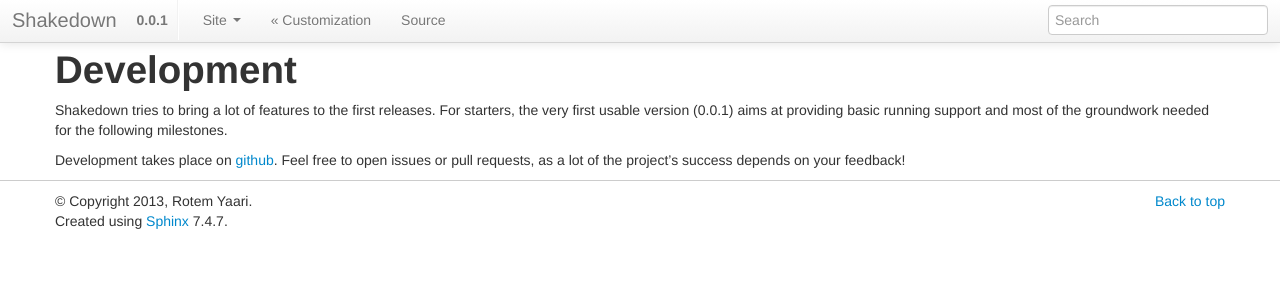
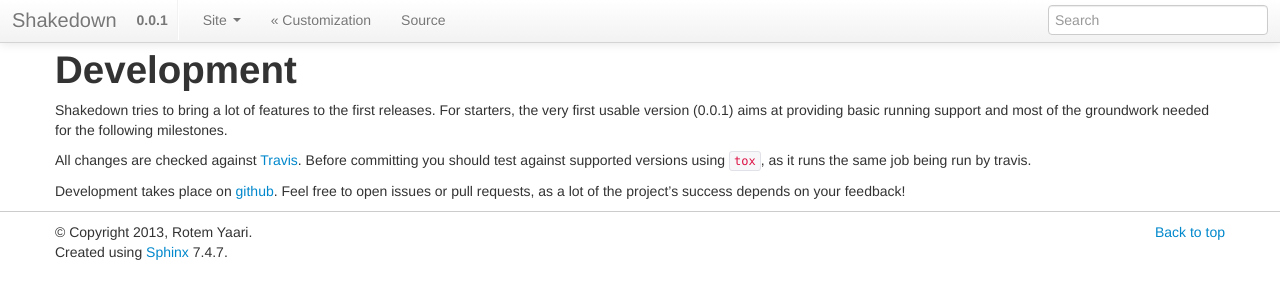
Before and after one commit to getslash/slash, a Sphinx documentation site: the page built from doc/development.rst, in a window 1280 px wide. Shown: the top 300 px of the page. Built offline with Sphinx 7.4.7, drawn with Linux system fonts in a browser that asks for light colours; pages that are not in the unit, such as notebooks, are missing from menus.

Commit message:
Documentation

```diff
--- a/doc/development.rst
+++ b/doc/development.rst
@@ -3,4 +3,6 @@ Development
 
 Shakedown tries to bring a lot of features to the first releases. For starters, the very first usable version (0.0.1) aims at providing basic running support and most of the groundwork needed for the following milestones.
 
+All changes are checked against `Travis <http://travis-ci.org>`_. Before committing you should test against supported versions using ``tox``, as it runs the same job being run by travis.
+
 Development takes place on `github <https://github.com/vmalloc/shakedown>`_. Feel free to open issues or pull requests, as a lot of the project's success depends on your feedback!
```
